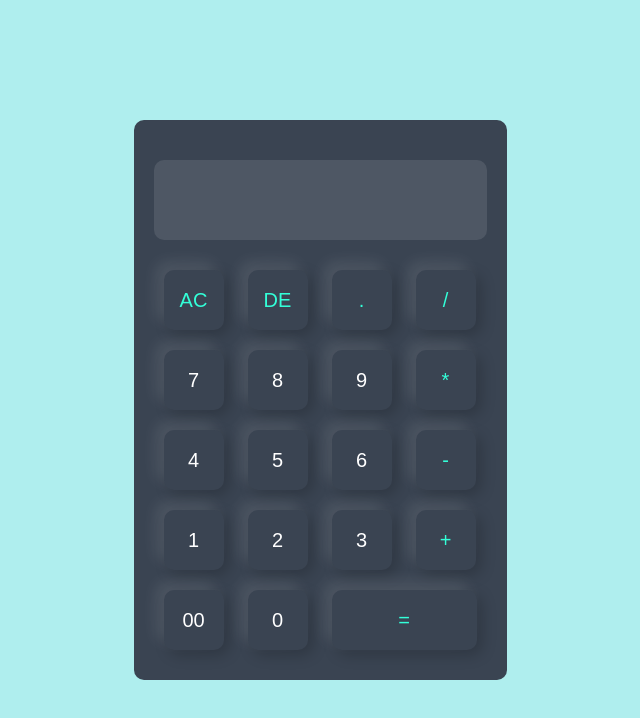
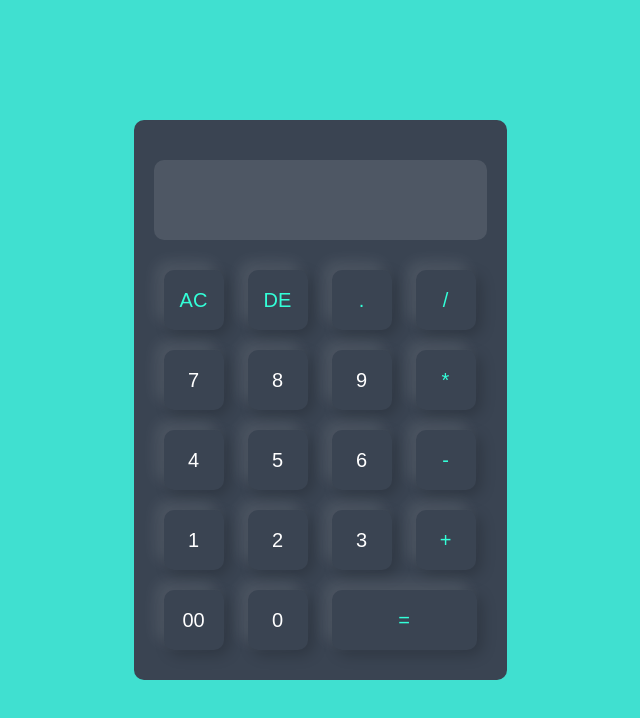
Before and after one commit to Prem-Gavhane/Calculator, a plain HTML site: page index.html in a window 1280 px wide. Shown: the whole page, without its empty margins (320-960 px from the left). Drawn offline with Linux system fonts and the light colour scheme.

Commit message:
background change

```diff
--- a/style.css
+++ b/style.css
@@ -19,7 +19,7 @@ input {
 }
 
 .container{
-    background-color: paleturquoise;
+    background-color: turquoise;
     height: 100vh;
     width: 100vw;
     display: flex;
```
